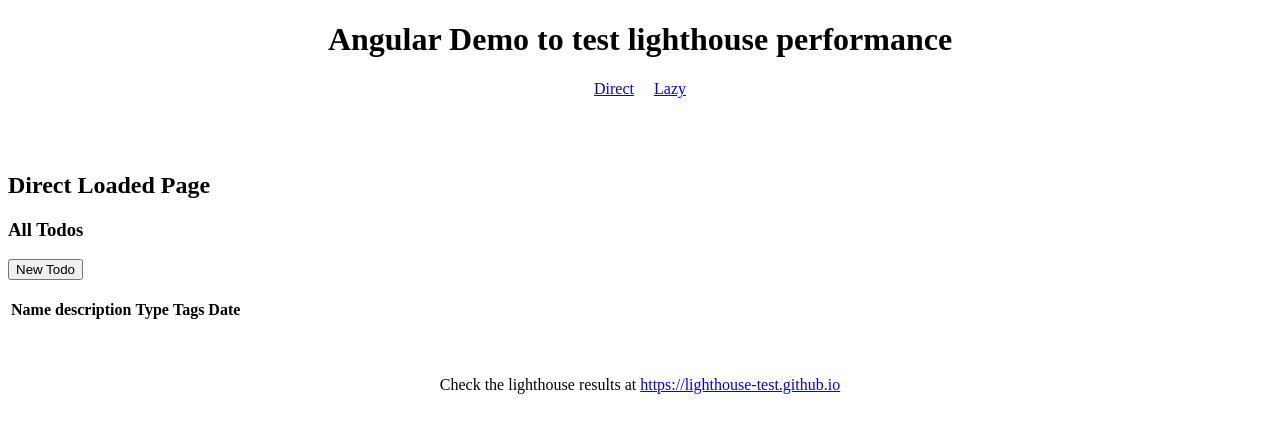
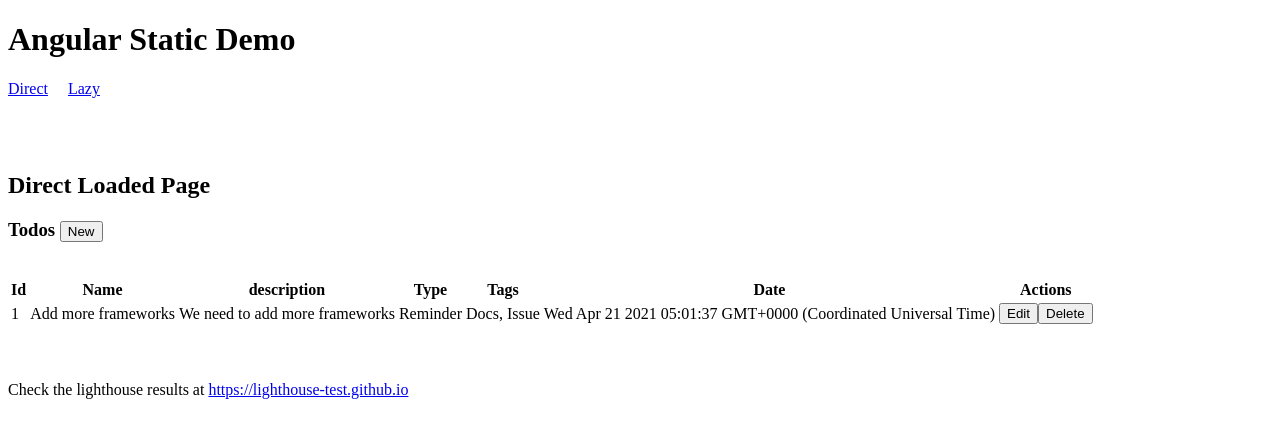
Before and after one commit to framework-perf-test/angular, an Angular app: page / in a window 1280 px wide. Shown: the top 438 px of the page. Built offline with nearby package versions, Linux system fonts and the light colour scheme; what @scullyio/ng-lib would draw is missing.

Commit message:
added todo validation

```diff
--- a/src/app/app.component.html
+++ b/src/app/app.component.html
@@ -1,5 +1,5 @@
-<header align="center">
-  <h1>Angular Demo to test lighthouse performance</h1>
+<header>
+  <h1>Angular Static Demo</h1>
   <nav>
     <a routerLink="/">Direct</a>
     &nbsp;&nbsp;&nbsp;
@@ -13,7 +13,7 @@
 <br />
 <br />
 <br />
-<footer align="center">
+<footer>
   Check the lighthouse results at <a href="https://lighthouse-test.github.io" rel="external"
     target="_blank">https://lighthouse-test.github.io</a>
 </footer>
--- a/src/app/todo/todo-form/todo-form.component.html
+++ b/src/app/todo/todo-form/todo-form.component.html
@@ -1,46 +1,96 @@
 <h4>{{ todo.id ? 'Update' : 'Add' }} Todo</h4>
 
 <form (ngSubmit)="updateTodoHandler()" #form="ngForm">
-  <dl>
-    <dt>
+  <table>
+    <tr>
+      <th>
         <label for="name">Name</label>
-    </dt>
-    <dd>
-      <input id="name" type="text" name="name" [(ngModel)]="todo.name" />
-    </dd>
-    <dt>
+      </th>
+      <td>
+        <input id="name" type="text" name="name" [(ngModel)]="todo.name" #name="ngModel" required />
+      </td>
+      <td>
+        <div *ngIf="name.invalid && (name.dirty || name.touched)">
+          <div *ngIf="name.errors?.required">
+            Name is required.
+          </div>
+        </div>
+      </td>
+    </tr>
+    <tr>
+      <th>
         <label for="description">description</label>
-    </dt>
-    <dd>
-      <textarea id="description" name="description" [(ngModel)]="todo.description"></textarea>
-    </dd>
-    <dt>
-      <label for="type">Type</label>
-    </dt>
-    <dl>
+      </th>
+      <td>
+        <textarea id="description" name="description" [(ngModel)]="todo.description" #description="ngModel"
+          required></textarea>
+      </td>
+      <td>
+        <div *ngIf="description.invalid && (description.dirty || description.touched)">
+          <div *ngIf="description.errors?.required">
+            Description is required.
+          </div>
+        </div>
+      </td>
+    </tr>
+    <tr>
+      <th>
+        <label>Type</label>
+      </th>
+      <td>
         <label for="type1">Reminder</label>
-      <input id="type1" type="radio" name="type" value="Reminder" [(ngModel)]="todo.type" />
+        <input id="type1" type="radio" name="type" value="Reminder" [(ngModel)]="todo.type" #type="ngModel" required />
         <label for="type2">Meeting</label>
-      <input id="type2" type="radio" name="type" value="Meeting" [(ngModel)]="todo.type" />
-    </dl>
-    <dt>
+        <input id="type2" type="radio" name="type" value="Meeting" [(ngModel)]="todo.type" #type="ngModel" required />
+      </td>
+      <td>
+        <div *ngIf="type.invalid && (type.dirty || type.touched)">
+          <div *ngIf="type.errors?.required">
+            Type is required.
+          </div>
+        </div>
+      </td>
+    </tr>
+    <tr>
+      <th>
         <label for="tags">Tags</label>
-    </dt>
-    <dd>
-      <select id="tags" name="tags" multiple [(ngModel)]="todo.tags">
+      </th>
+      <td>
+        <select id="tags" name="tags" multiple [(ngModel)]="todo.tags" #tags="ngModel" required>
           <option>Important</option>
           <option>Docs</option>
           <option>Issue</option>
           <option>Backend</option>
           <option>Frontent</option>
         </select>
-    </dd>
-    <dt>
+      </td>
+      <td>
+        <div *ngIf="tags.invalid && (tags.dirty || tags.touched)">
+          <div *ngIf="tags.errors?.required">
+            Tags is required.
+          </div>
+        </div>
+      </td>
+    </tr>
+    <tr>
+      <th>
         <label for="date">Date</label>
-    </dt>
-    <dd>
-      <input id="date" type="date" name="date" [(ngModel)]="todo.date" />
-    </dd>
-    <dt><button type="submit">{{ todo.id ? 'Update' : 'Add' }}</button></dt>
-  </dl>
+      </th>
+      <td>
+        <input id="date" type="date" name="date" [(ngModel)]="todo.date" #date="ngModel" required />
+      </td>
+      <td>
+        <div *ngIf="date.invalid && (date.dirty || date.touched)">
+          <div *ngIf="date.errors?.required">
+            Date is required.
+          </div>
+        </div>
+      </td>
+    </tr>
+    <tr>
+      <th colspan="2" align="right">
+        <button type="submit">{{ todo.id ? 'Update' : 'Add' }}</button>
+      </th>
+    </tr>
+  </table>
 </form>
--- a/src/app/todo/todo-form/todo-form.component.ts
+++ b/src/app/todo/todo-form/todo-form.component.ts
@@ -1,4 +1,4 @@
-import { Component, Input, Output, EventEmitter } from '@angular/core';
+import { Component, Input, Output, EventEmitter, ViewChild } from '@angular/core';
 import { Todo } from '../todo.service';
 
 @Component({
@@ -12,7 +12,14 @@
 
   @Output() onAddOrUpdate = new EventEmitter<Partial<Todo>>();
 
+  @ViewChild('form')
+  form!: any;
+
   updateTodoHandler() {
-    this.onAddOrUpdate.emit(this.todo);
+    if (this.form.valid) {
+      this.onAddOrUpdate.emit(this.todo);
+    } else {
+      alert("All fields are required.");
+    }
   }
 }
--- a/src/app/todo/todo.service.ts
+++ b/src/app/todo/todo.service.ts
@@ -13,7 +13,9 @@
   providedIn: 'root'
 })
 export class TodoService {
-  public todos: Todo[] = []
+  public todos: Todo[] = [
+    { id: 1, name: 'Add more frameworks', description: 'We need to add more frameworks', type: "Reminder", tags: ["Docs", "Issue"], date: new Date() }
+  ];
 
   constructor() { }
 
--- a/src/app/todo/todos/todos.component.html
+++ b/src/app/todo/todos/todos.component.html
@@ -1,25 +1,30 @@
-<h3>All Todos</h3>
-<button (click)="addTodoHandler()">New Todo</button>
-<br />
+<h3>Todos <button (click)="addTodoHandler()">New</button></h3>
 <app-todo-form *ngIf="currentTodo" [todo]="currentTodo" (onAddOrUpdate)="onUpdateTodoHandler($event)"></app-todo-form>
 <br />
 <table>
   <thead>
     <tr>
+      <th>Id</th>
       <th>Name</th>
       <th>description</th>
       <th>Type</th>
       <th>Tags</th>
       <th>Date</th>
+      <th>Actions</th>
     </tr>
   </thead>
   <tbody>
-    <tr *ngFor="let todo of todoService.todos" (click)="selectTodoHandler(todo)">
+    <tr *ngFor="let todo of todoService.todos">
+      <td>{{ todo.id }}</td>
       <td>{{ todo.name }}</td>
       <td>{{ todo.description }}</td>
       <td>{{ todo.type }}</td>
       <td>{{ todo.tags.join(', ') }}</td>
       <td>{{ todo.date }}</td>
+      <td>
+        <button type="button" (click)="selectTodoHandler(todo.id)">Edit</button>
+        <button type="button" (click)="deleteTodoHandler(todo.id)">Delete</button>
+      </td>
     </tr>
   </tbody>
 </table>
--- a/src/app/todo/todos/todos.component.ts
+++ b/src/app/todo/todos/todos.component.ts
@@ -15,8 +15,8 @@
     this.currentTodo = {};
   }
 
-  selectTodoHandler(todo: Todo) {
-    this.currentTodo = todo;
+  selectTodoHandler(id: number) {
+    this.currentTodo = this.todoService.getTodo(id);
   }
 
   onUpdateTodoHandler(todo: Partial<Todo>) {
@@ -28,4 +28,8 @@
     this.currentTodo = null;
   }
 
+  deleteTodoHandler(id: number) {
+    this.todoService.deleteTodos(id);
+  }
+
 }
```
Lines whose indentation alone changed are shown as unchanged.
